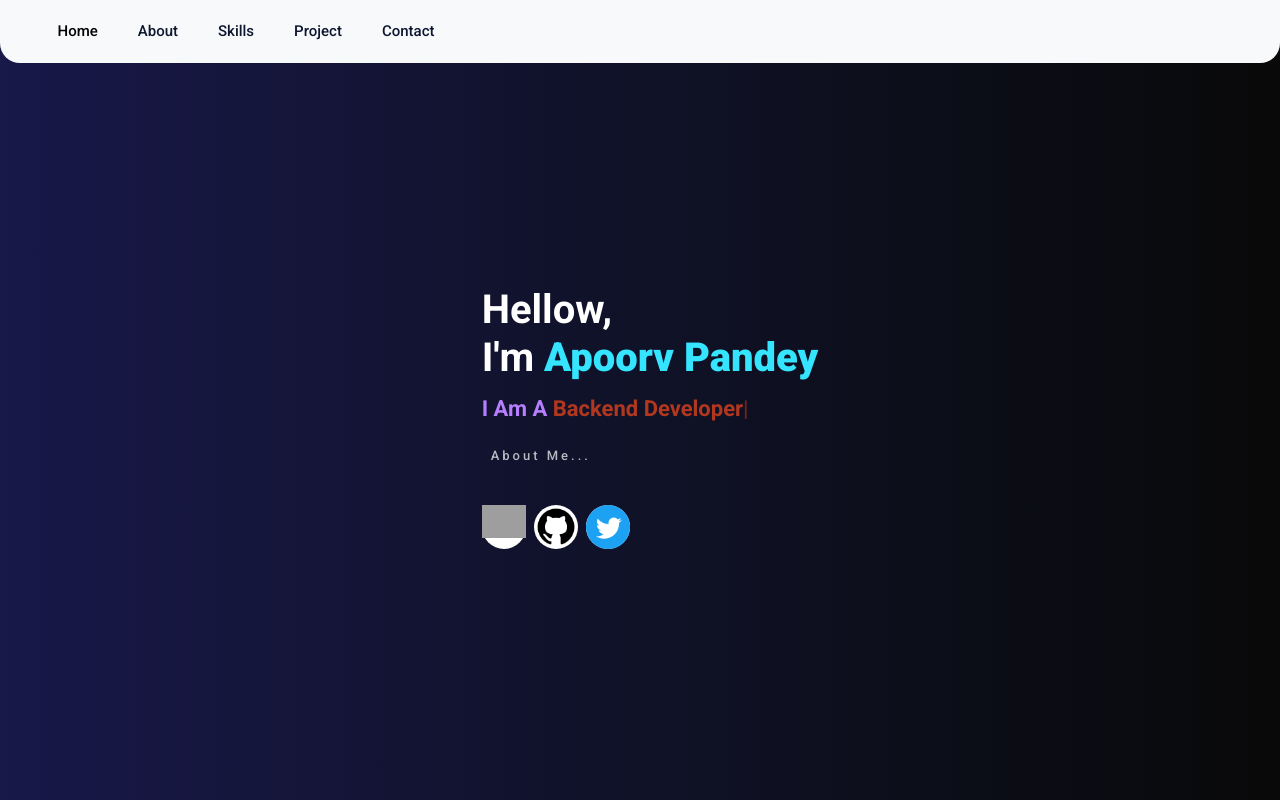
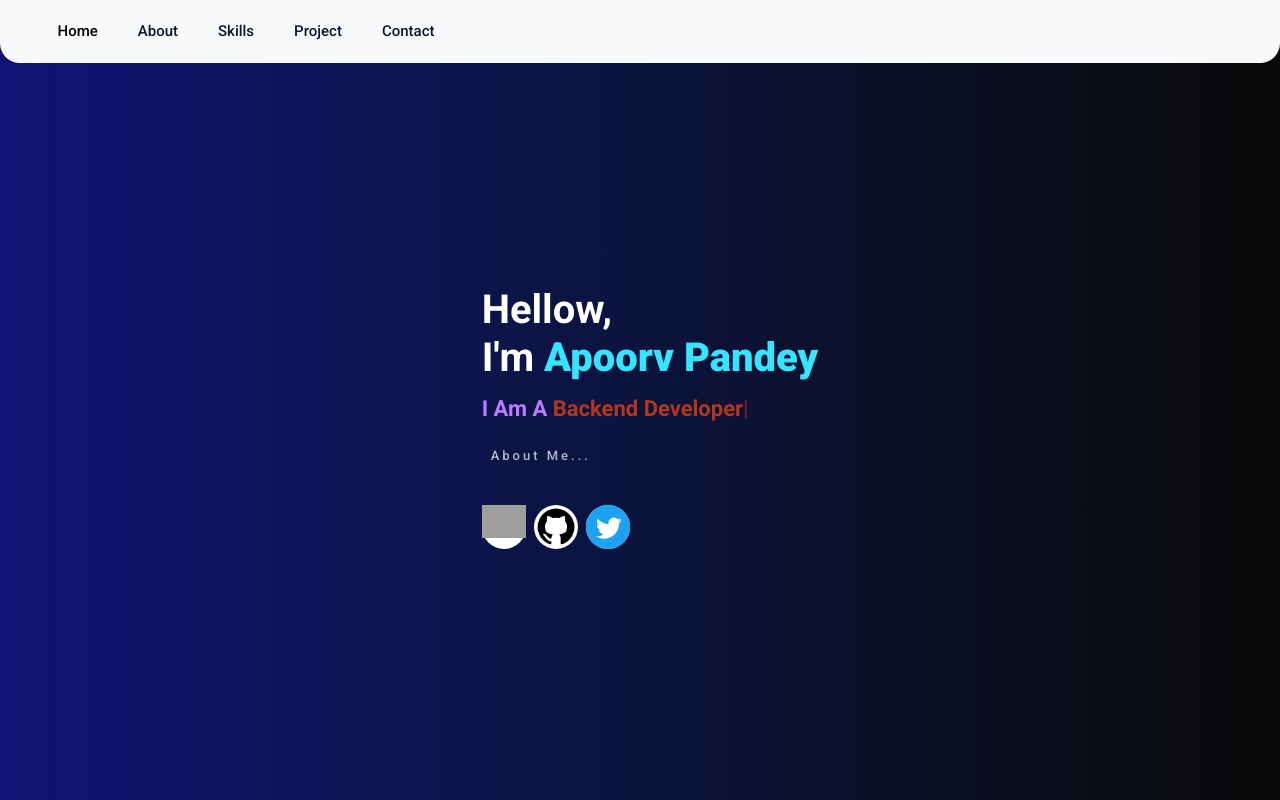
Before and after one commit to apvpandey/Portfolio, a React (Create React App) app: page / in a window 1280 px wide. Shown: the top 800 px of the page. Built offline with nearby package versions, Linux system fonts and the light colour scheme; grey boxes are pictures that could not be loaded; the HTML template or start-up script is replaced by a standard one.

Commit message:
update fixed

```diff
--- a/src/index.css
+++ b/src/index.css
@@ -72,7 +72,7 @@ body {
 }
 
 .containerHeader {
-  background: linear-gradient(90deg in oklab, rgb(24, 24, 73), rgb(9, 9, 9));
+  background: linear-gradient(90deg in oklab, rgb(19, 19, 118), rgb(9, 9, 9));
   margin-top: 20px;
 }
 
```
